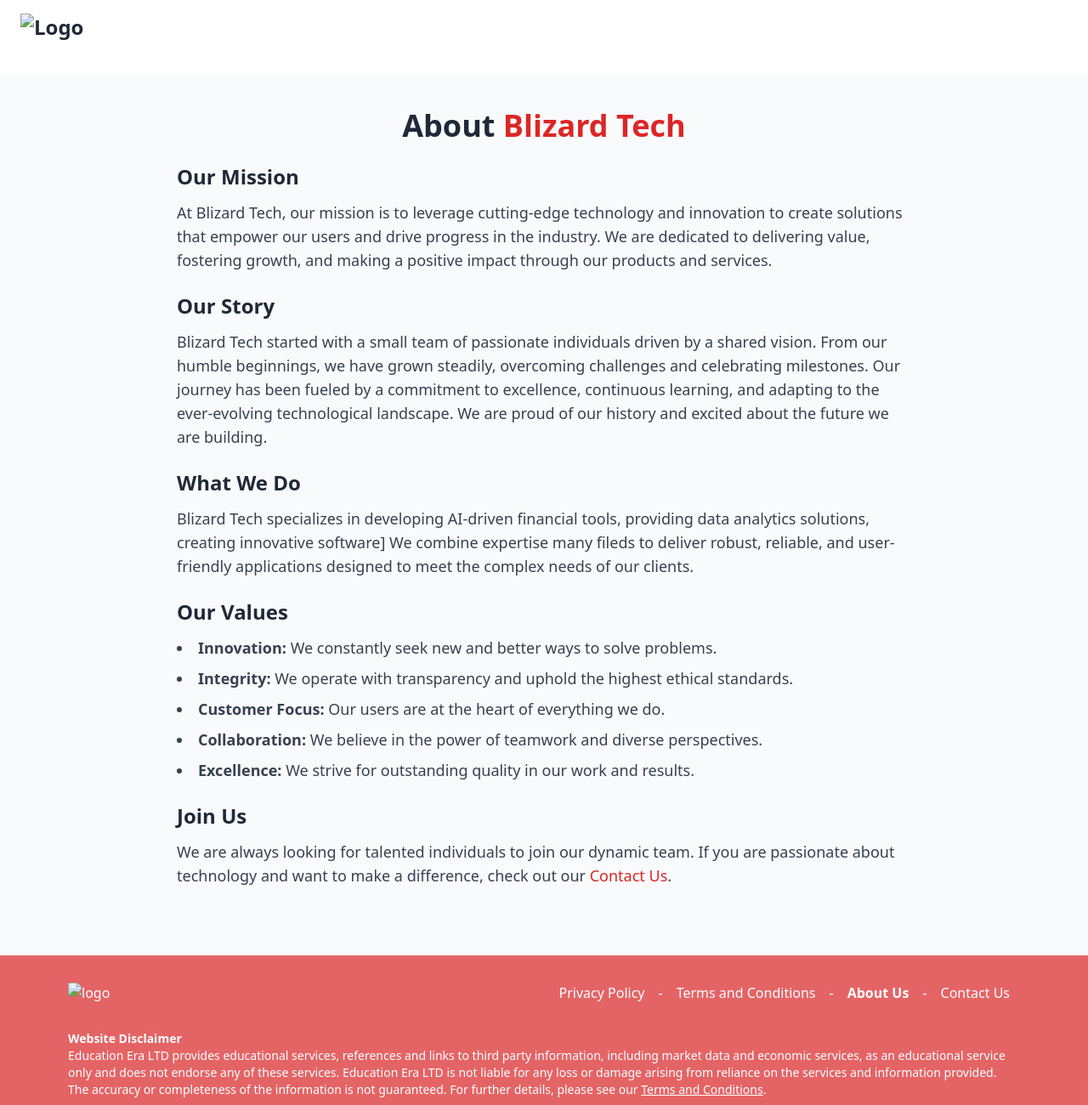
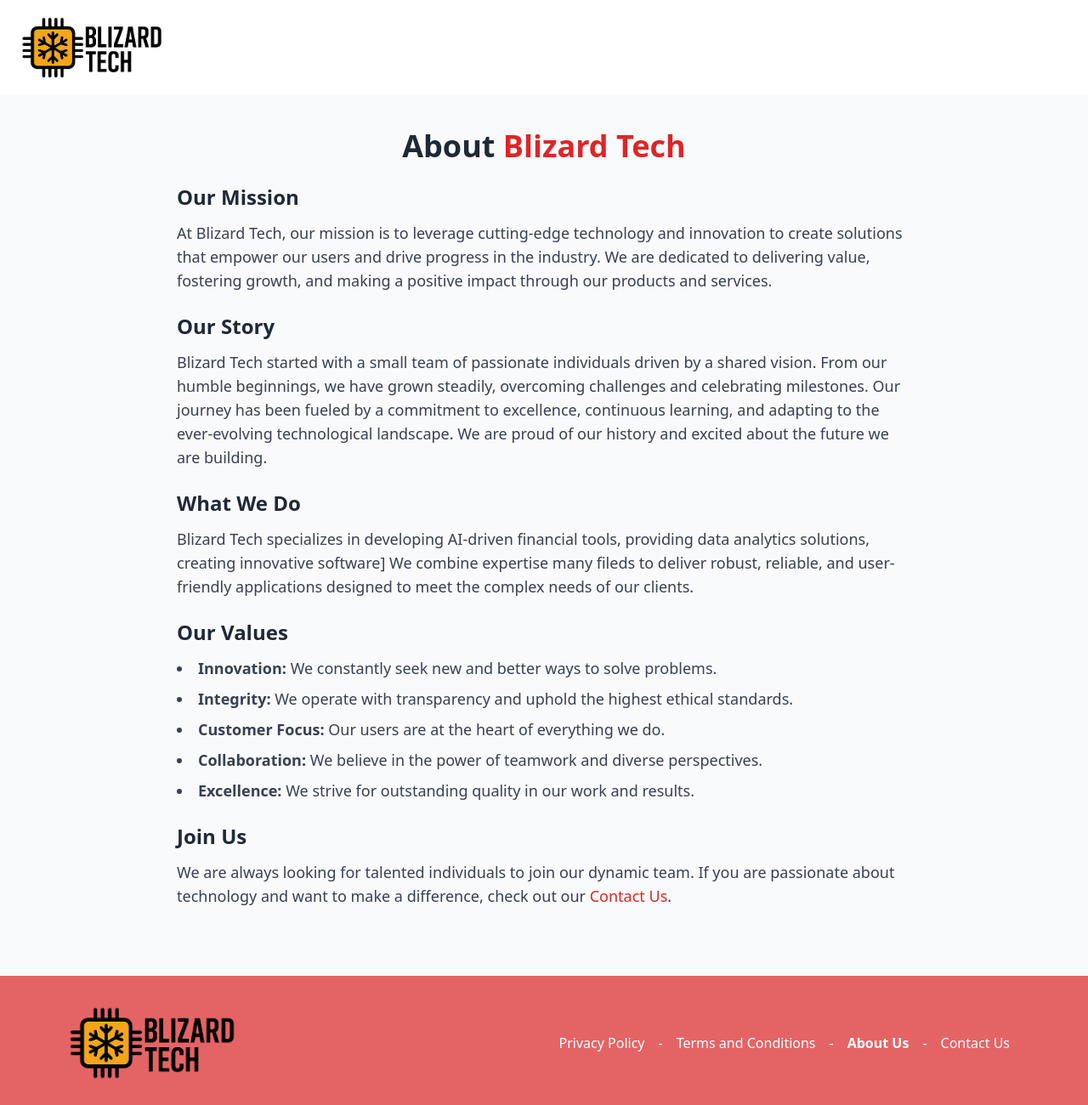
Before and after one commit to ervinjahic65/ai-app, a plain HTML site: page about.html in a window 1280 px wide. Shown: the top 1300 px of the page at 85% size. Drawn offline with nearby package versions, Linux system fonts and the light colour scheme.

Commit message:
add logo

```diff
--- a/about.html
+++ b/about.html
@@ -12,7 +12,7 @@
         <div class="container mx-auto px-6 py-4">
             <div class="flex items-center justify-between">
                 <a href="index.html" class="text-2xl font-bold text-gray-800">
-                    <img src="files/logo.png" alt="Logo" class="h-14">
+                    <img src="files/logo.png" alt="Logo" class="h-20">
                 </a>
             </div>
         </div>
@@ -74,7 +74,7 @@
                     <div class="flex flex-col md:flex-row mb-4 md:mb-8 items-center justify-between flex-wrap gap-4 md:gap-0">
                         <div class="mb-3 md:mb-0">
                             <a href="index.html" rel="noopener noreferrer">
-                              <img src="#" alt="logo" width="200" class="m-auto md:m-0">
+                              <img src="files/logo.png" alt="logo" width="200" class="m-auto md:m-0">
                             </a>
                         </div>
                         <div class="flex flex-col md:flex-row items-center justify-center md:justify-between text-center md:text-left gap-2 md:gap-0">
```
Also changed, not shown: contact.html (+2 -2 lines), index.html (+2 -2 lines), privacy.html (+2 -2 lines), terms.html (+2 -2 lines), files/custom.css, files/logo.png (added).
